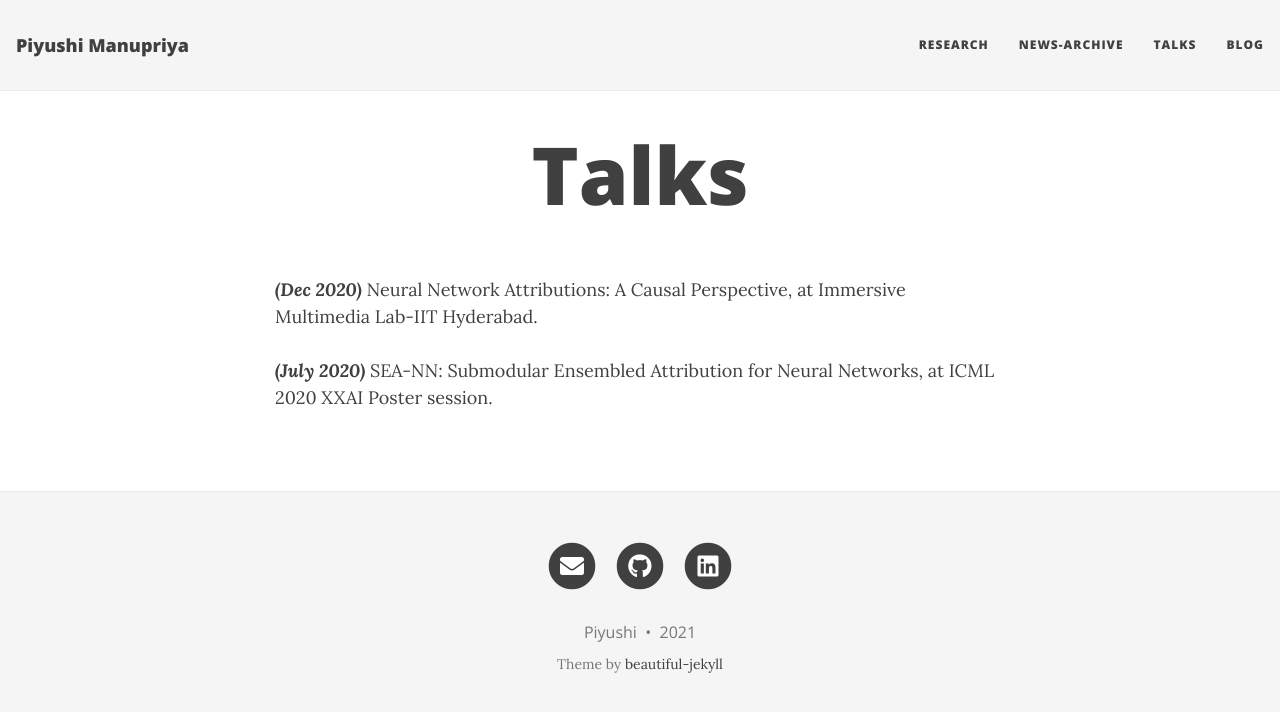
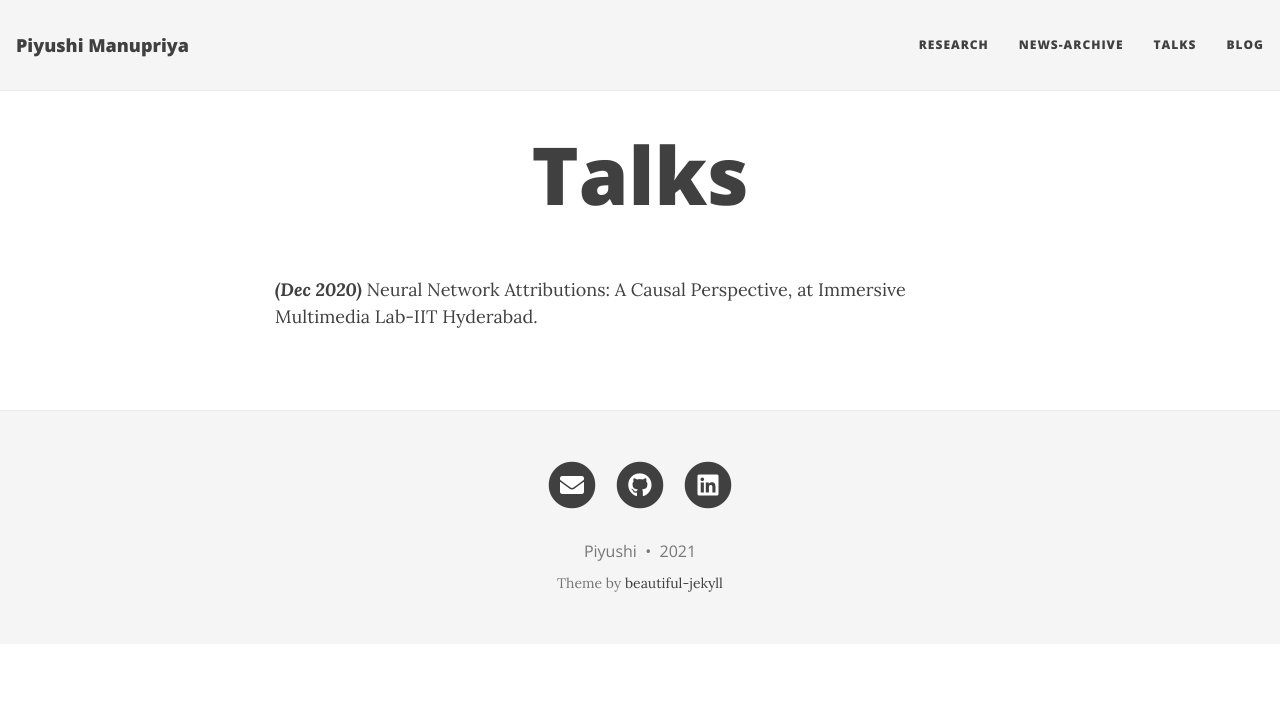
Before and after one commit to Piyushi-0/piyushi-0.github.io, a Jekyll site: the page built from Talks.md, in a window 1280 px wide. Shown: the top 712 px of the page. Built offline with Jekyll 4.4.1, drawn with Linux system fonts in a browser that asks for light colours; nearby versions of some CDN libraries.

Commit message:
Update Talks.md

```diff
--- a/Talks.md
+++ b/Talks.md
@@ -5,5 +5,3 @@
 
 _**(Dec 2020)**_ Neural Network Attributions: A Causal Perspective, at Immersive Multimedia Lab-IIT Hyderabad.
 <br>
-<br>
-_**(July 2020)**_ SEA-NN: Submodular Ensembled Attribution for Neural Networks, at ICML 2020 XXAI Poster session.
```
